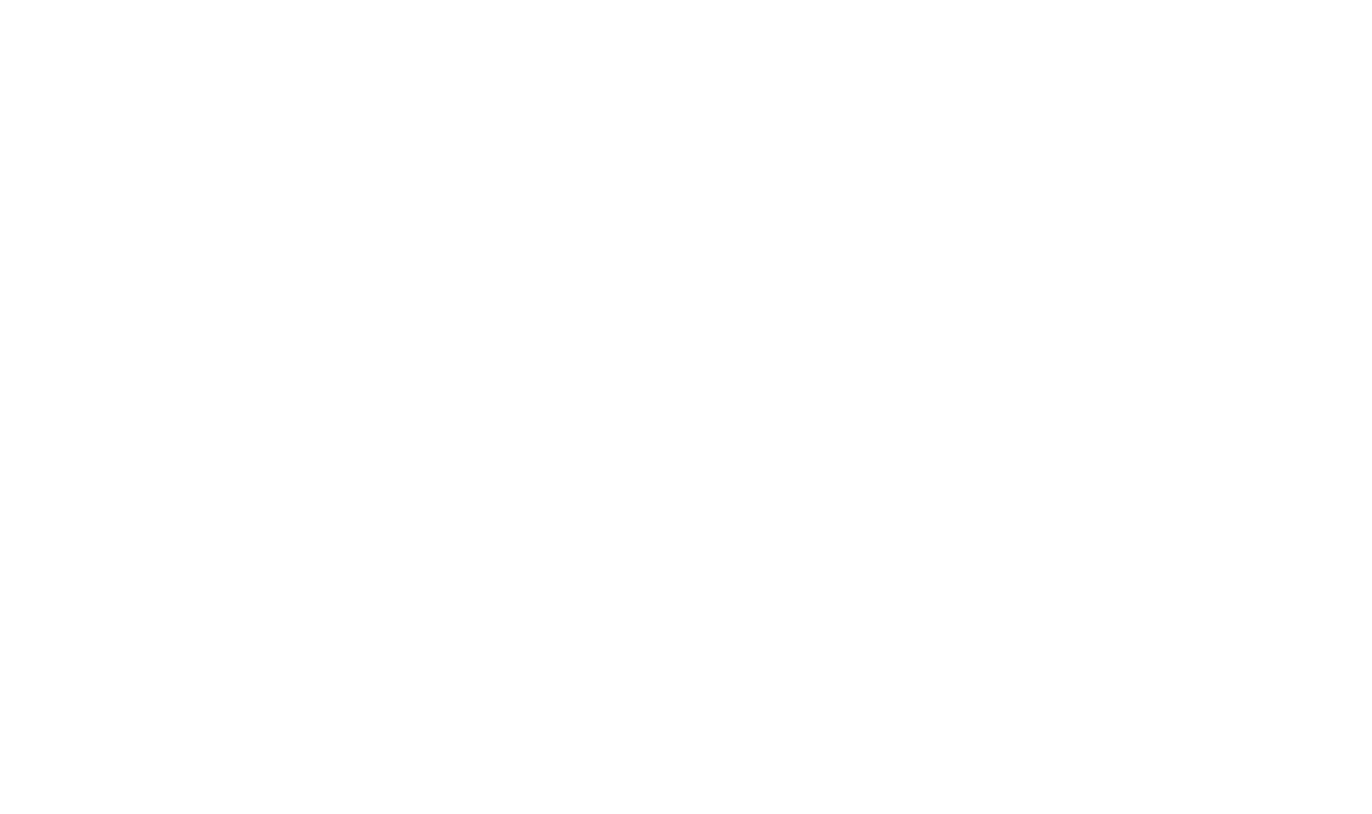
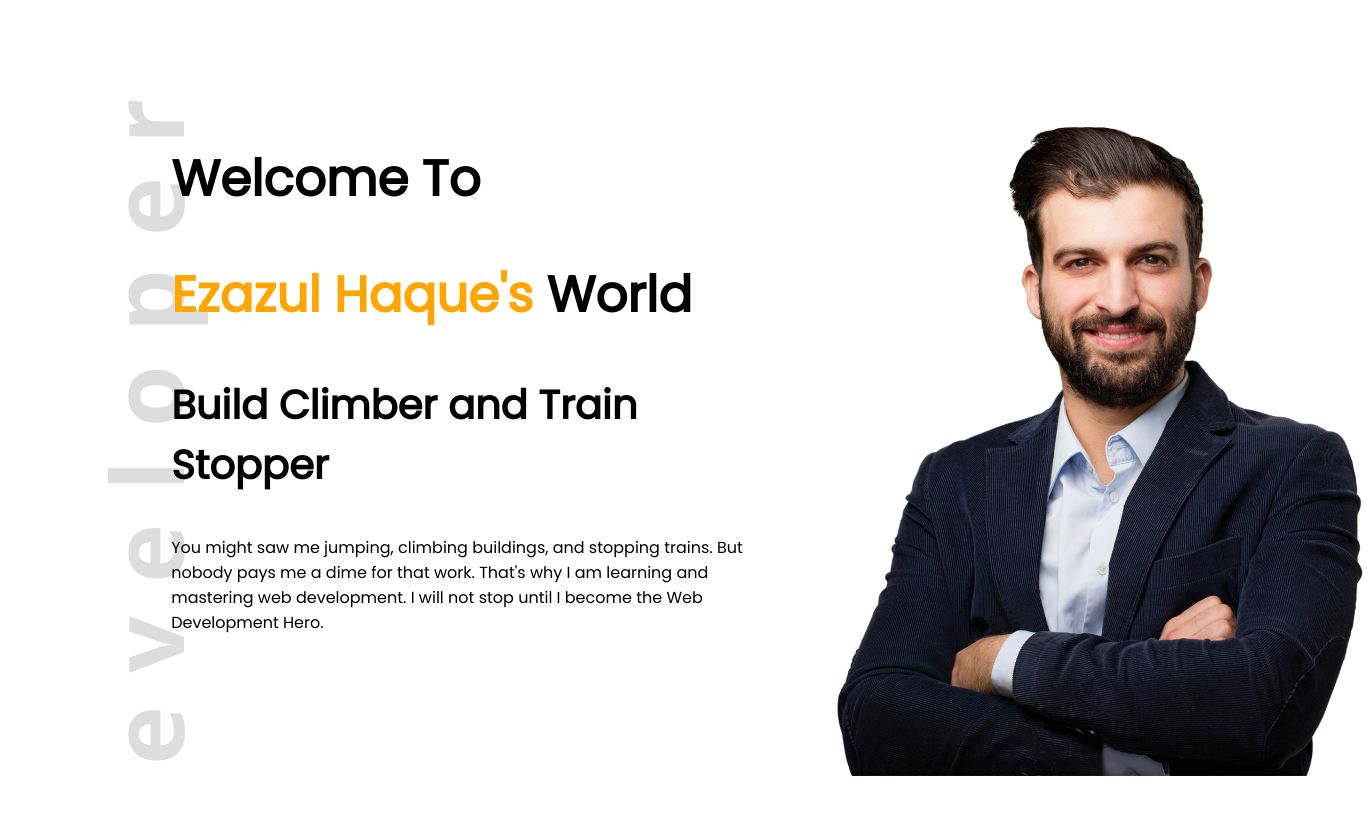
Before and after one commit to ezazul1/demo-portfolio, a plain HTML site: page index.html in a window 1280 px wide. Shown: the whole page, 1372 px wide, since content can reach past the window. Drawn offline with Linux system fonts and the light colour scheme.

Commit message:
added all

```diff
--- a/index.html
+++ b/index.html
@@ -4,11 +4,28 @@
 <head>
     <meta charset="UTF-8">
     <meta name="viewport" content="width=device-width, initial-scale=1.0">
-    <title>Ezazul Portfolio</title>
+    <title>Ezazul Portfolio 2</title>
+    <link rel="preconnect" href="https://fonts.googleapis.com">
+    <link rel="preconnect" href="https://fonts.gstatic.com" crossorigin>
+    <link href="https://fonts.googleapis.com/css2?family=Poppins&display=swap" rel="stylesheet">
+    <link rel="stylesheet" href="style.css">
 </head>
 
 <body>
-
+    <section class="top-banner flexible-container">
+        <div class="half-width">
+            <h1>Welcome To</h1>
+            <h1><span class="orange-color">Ezazul Haque's</span> World</h1>
+            <h3>Build Climber and Train Stopper</h3>
+            <p>You might saw me jumping, climbing buildings, and stopping trains. But nobody pays me a dime for that
+                work.
+                That's
+                why I am learning and mastering web development. I will not stop until I become the Web Development
+                Hero.
+            </p>
+        </div>
+        <div><img src="hardy.png" alt=""></div>
+    </section>
 </body>
 
 </html>
--- /dev/null
+++ b/style.css
@@ -0,0 +1,35 @@
+body {
+    font-family: 'Poppins', sans-serif;
+}
+
+h1 {
+    font-size: 50px;
+}
+
+h3 {
+    font-size: 40px;
+}
+
+.orange-color {
+    color: orange;
+}
+
+.top-banner {
+    width: 100%;
+    background-image: url(developer.png);
+    background-repeat: no-repeat;
+}
+
+.flexible-container {
+    display: flex;
+    margin: 100px;
+}
+
+.half-width {
+    width: 50%;
+    padding-left: 5%;
+}
+
+.half-width img {
+    width: 100%;
+}
```
